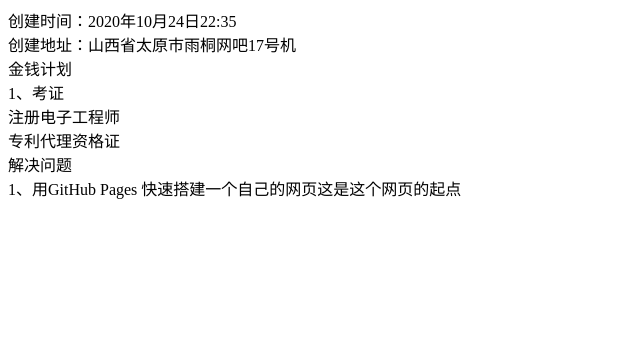
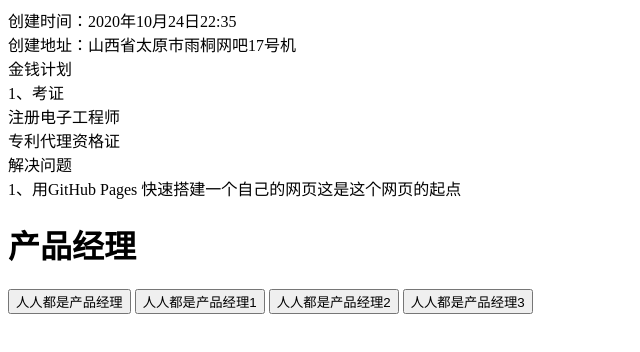
Before and after one commit to sifangzhi1224/sifangzhi1224.github.io, a plain HTML site: page index.html in a window 1280 px wide. Shown: the whole page, without its empty margins (0-640 px from the left). Drawn offline with Linux system fonts and the light colour scheme.

Commit message:
Update index.html

```diff
--- a/index.html
+++ b/index.html
@@ -11,3 +11,20 @@
   解决问题<br/>
   1、<link src="https://www.jianshu.com/p/958b17522d12">用GitHub Pages 快速搭建一个自己的网页</link>这是这个网页的起点
 </div>
+
+<h1>产品经理</h1>
+  <button>
+    <link src="http://www.woshipm.com/">人人都是产品经理</link>
+  </button>
+
+  <button>
+    <link src="http://www.woshipm.com/">人人都是产品经理1</link>
+  </button>
+
+  <button>
+    <link src="http://www.woshipm.com/">人人都是产品经理2</link>
+  </button>
+
+  <button>
+    <link src="http://www.woshipm.com/">人人都是产品经理3</link>
+  </button>
```
